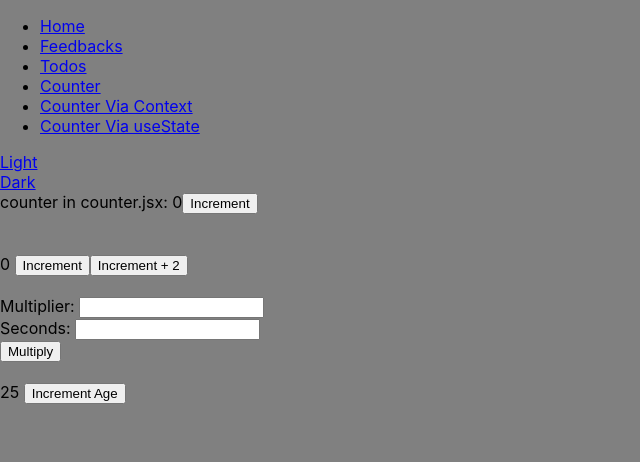
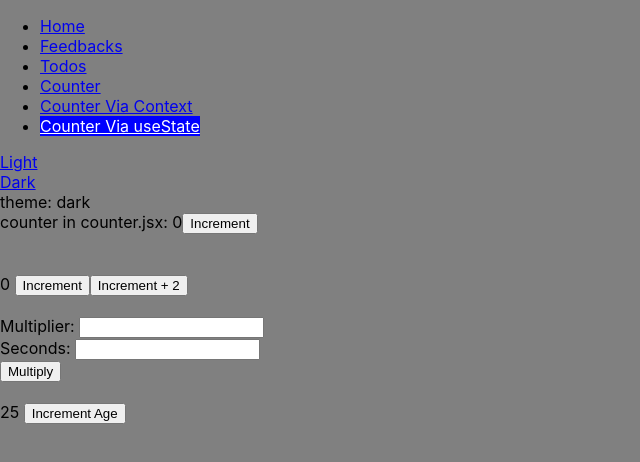
Before and after one commit to js-myfreedom/practice-1207, a React (Create React App) app: page /counterViaUseState in a window 1280 px wide. Shown: the top 462 px of the page, without its empty margins (0-640 px from the left). Built offline with nearby package versions, Linux system fonts and the light colour scheme.

Commit message:
add navlink via active link and not activeClassName, pass theme via props for useState counter

```diff
--- a/src/components/App/App.js
+++ b/src/components/App/App.js
@@ -5,7 +5,8 @@ import {
   BrowserRouter as Router,
   Switch,
   Route,
-  Link
+  Link,
+  NavLink
 } from "react-router-dom";
 import { ThemeContext } from '../../utils/ThemeContext';
 import { useState } from 'react';
@@ -14,6 +15,7 @@ import Todos from "../Todos/Todos";
 import Counter from "../Counter/Counter";
 import CounterViaContext from "../CounterViaContext/CounterViaContext";
 import CounterViaUseState from "../CounterViaUseState/CounterViaUseState";
+import './App.scss';
 
 function App() {
 
@@ -32,24 +34,24 @@ function App() {
       <Router>
         <div>
           <nav>
-            <ul>
+            <ul className="myLinks">
               <li>
-                <Link to="/">Home</Link>
+                <NavLink exact to="/">Home</NavLink>
               </li>
               <li>
-                <Link to="/feedbacks">Feedbacks</Link>
+                <NavLink to="/feedbacks">Feedbacks</NavLink>
               </li>
               <li>
-                <Link to="/todos">Todos</Link>
+                <NavLink to="/todos">Todos</NavLink>
               </li>
               <li>
-                <Link to="/counter">Counter</Link>
+                <NavLink to="/counter">Counter</NavLink>
               </li>
               <li>
-                <Link to="/counterViaContext">Counter Via Context</Link>
+                <NavLink to="/counterViaContext">Counter Via Context</NavLink>
               </li>
               <li>
-                <Link to="/counterViaUseState">Counter Via useState</Link>
+                <NavLink to="/counterViaUseState">Counter Via useState</NavLink>
               </li>
             </ul>
           </nav>
@@ -73,7 +75,7 @@ function App() {
               <CounterViaContext />
             </Route>
             <Route path="/counterViaUseState">
-              <CounterViaUseState />
+              <CounterViaUseState theme={theme} />
             </Route>
             <Route path="/">
               <Home />
--- /dev/null
+++ b/src/components/App/App.scss
@@ -0,0 +1,4 @@
+.myLinks a.active {
+    color: white;
+    background: blue;
+}
--- a/src/components/CounterViaUseState/CounterViaUseState.jsx
+++ b/src/components/CounterViaUseState/CounterViaUseState.jsx
@@ -6,7 +6,7 @@ const initialState = {
     age: 25,
 };
 
-export default function CounterViaUseState() {
+export default function CounterViaUseState({theme}) {
     const [state, setState] = useState(initialState);
     const { counter } = state;
 
@@ -35,6 +35,8 @@ export default function CounterViaUseState() {
     }
 
     return <>
+    <br/>
+    theme: {theme}
         <br />
         counter in counter.jsx: {counter}
         <button onClick={onButtonClick}>Increment</button>
```
